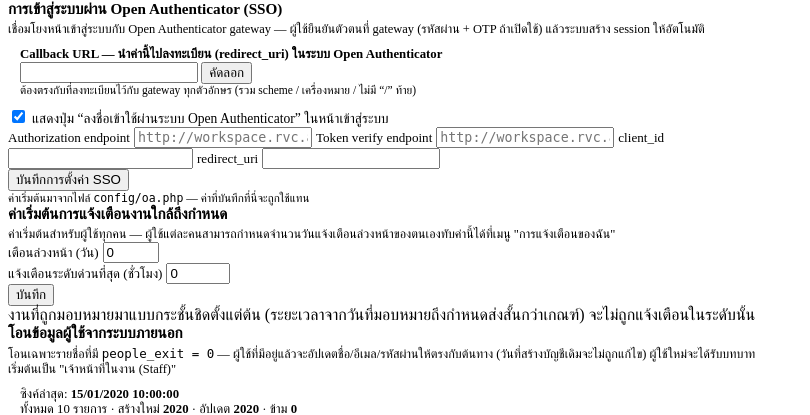
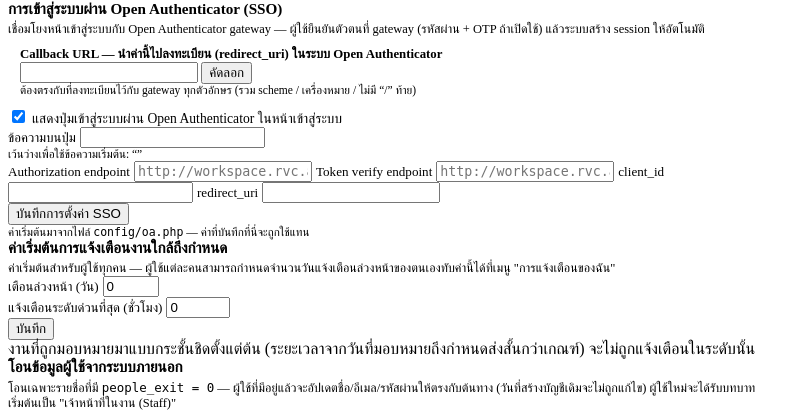
Before and after one commit to kinoppol/rvc.wiak, a PHP site: template app/Views/admin/settings.php in a window 1280 px wide. Shown: the part 99-514 px from the top of the page, without its empty margins (0-810 px from the left). Run offline with PHP 8.4, Linux system fonts and the light colour scheme; the template is opened without the code that fills it: most values are stand-ins (such as "Sample title", 1, 10 or a date in 2020); data that the repository does not hold is empty.

Commit message:
Let admins set the SSO login button label
New oa_button_label setting on /admin/settings; Oa::buttonLabel() feeds
the login page, falling back to Oa::DEFAULT_BUTTON_LABEL when blank.

Co-Authored-By: Claude Sonnet 5 <noreply@anthropic.com>

```diff
--- a/app/Controllers/AuthController.php
+++ b/app/Controllers/AuthController.php
@@ -17,7 +17,7 @@ final class AuthController extends Controller
         if (Auth::user()) {
             $this->redirect('/');
         }
-        $this->page('auth/login', ['error' => null, 'oaEnabled' => Oa::isEnabled()]);
+        $this->page('auth/login', ['error' => null, 'oaEnabled' => Oa::isEnabled(), 'oaButtonLabel' => Oa::buttonLabel()]);
     }
 
     public function login(): void
@@ -28,7 +28,7 @@ final class AuthController extends Controller
 
         $user = User::findByUsername($username);
         if (!$user || !$user['is_active'] || !User::verifyPassword($user, $password)) {
-            $this->page('auth/login', ['error' => 'ชื่อผู้ใช้หรือรหัสผ่านไม่ถูกต้อง', 'oaEnabled' => Oa::isEnabled()]);
+            $this->page('auth/login', ['error' => 'ชื่อผู้ใช้หรือรหัสผ่านไม่ถูกต้อง', 'oaEnabled' => Oa::isEnabled(), 'oaButtonLabel' => Oa::buttonLabel()]);
             return;
         }
         Auth::login($user);
--- a/app/Controllers/SettingsController.php
+++ b/app/Controllers/SettingsController.php
@@ -45,6 +45,8 @@ final class SettingsController extends Controller
             'urgentHours' => max(1, (int) Setting::get('notify_urgent_hours', '24')),
             'notifySaved' => Request::str('notifySaved') === '1',
             'oaEnabled' => Oa::isEnabled(),
+            'oaButtonLabel' => Oa::buttonLabel(),
+            'oaButtonLabelDefault' => Oa::DEFAULT_BUTTON_LABEL,
             'oaAuthorizeUrl' => Oa::get('authorize_url'),
             'oaVerifyUrl' => Oa::get('verify_token_url'),
             'oaClientId' => Oa::get('client_id'),
@@ -64,6 +66,7 @@ final class SettingsController extends Controller
         $clientId = Request::str('client_id');
         $redirectUri = Request::str('redirect_uri');
         $enabled = Request::str('enabled') === '1';
+        $buttonLabel = mb_substr(Request::str('button_label'), 0, 120);
 
         foreach (['Authorization endpoint' => $authorizeUrl, 'Token verify endpoint' => $verifyUrl, 'redirect_uri' => $redirectUri] as $label => $u) {
             $p = parse_url($u);
@@ -76,6 +79,7 @@ final class SettingsController extends Controller
         }
 
         Setting::set('oa_enabled', $enabled ? '1' : '0');
+        Setting::set('oa_button_label', $buttonLabel !== '' ? $buttonLabel : Oa::DEFAULT_BUTTON_LABEL);
         Setting::set('oa_authorize_url', $authorizeUrl);
         Setting::set('oa_verify_token_url', $verifyUrl);
         Setting::set('oa_client_id', $clientId);
--- a/app/Views/admin/settings.php
+++ b/app/Views/admin/settings.php
@@ -10,6 +10,8 @@ use App\Core\View;
 /** @var bool $synced */
 /** @var string $syncError */
 /** @var bool $oaEnabled */
+/** @var string $oaButtonLabel */
+/** @var string $oaButtonLabelDefault */
 /** @var string $oaAuthorizeUrl */
 /** @var string $oaVerifyUrl */
 /** @var string $oaClientId */
@@ -75,8 +77,12 @@ use App\Core\View;
         <div class="form-check form-switch">
           <input type="hidden" name="enabled" value="0">
           <input class="form-check-input" type="checkbox" role="switch" id="oa-enabled" name="enabled" value="1" <?= $oaEnabled ? 'checked' : '' ?>>
-          <label class="form-check-label" for="oa-enabled" style="font-size:.85rem">แสดงปุ่ม “ลงชื่อเข้าใช้ผ่านระบบ Open Authenticator” ในหน้าเข้าสู่ระบบ</label>
+          <label class="form-check-label" for="oa-enabled" style="font-size:.85rem">แสดงปุ่มเข้าสู่ระบบผ่าน Open Authenticator ในหน้าเข้าสู่ระบบ</label>
         </div>
+
+        <label class="form-label mt-1" style="font-size:.82rem">ข้อความบนปุ่ม</label>
+        <input type="text" name="button_label" maxlength="120" class="form-control form-control-sm" style="max-width:420px" value="<?= View::e($oaButtonLabel) ?>" placeholder="<?= View::e($oaButtonLabelDefault) ?>">
+        <div class="text-body-secondary" style="font-size:.72rem">เว้นว่างเพื่อใช้ข้อความเริ่มต้น: “<?= View::e($oaButtonLabelDefault) ?>”</div>
 
         <label class="form-label mt-1" style="font-size:.82rem">Authorization endpoint</label>
         <input type="text" name="authorize_url" class="form-control form-control-sm" style="max-width:420px;font-family:ui-monospace,monospace" value="<?= View::e($oaAuthorizeUrl) ?>" placeholder="http://workspace.rvc.ac.th/oa/index.php" required>
--- a/app/Views/auth/login.php
+++ b/app/Views/auth/login.php
@@ -4,6 +4,7 @@ use App\Core\Url;
 use App\Core\View;
 /** @var string|null $error */
 /** @var bool $oaEnabled */
+/** @var string $oaButtonLabel */
 ?>
 <div style="min-height:100vh;display:grid;place-items:center;background:var(--bs-tertiary-bg,#f1f5f9);padding:20px">
   <div class="card border-0 shadow-lg" style="width:min(420px,100%);border-radius:16px">
@@ -35,7 +36,7 @@ use App\Core\View;
           <hr class="flex-grow-1 my-0"><span>หรือ</span><hr class="flex-grow-1 my-0">
         </div>
         <a href="<?= Url::to('/auth/oa/start') ?>" class="btn btn-outline-primary w-100 d-flex align-items-center justify-content-center gap-2">
-          <i class="bi bi-shield-lock"></i> ลงชื่อเข้าใช้ผ่านระบบ Open Authenticator
+          <i class="bi bi-shield-lock"></i> <?= View::e(!empty($oaButtonLabel) ? $oaButtonLabel : 'ลงชื่อเข้าใช้ผ่านระบบ Open Authenticator') ?>
         </a>
       <?php endif; ?>
     </div>
```
Also changed, not shown: CLAUDE.md (+1 -1 lines), app/Core/Oa.php (+13 -0 lines).
